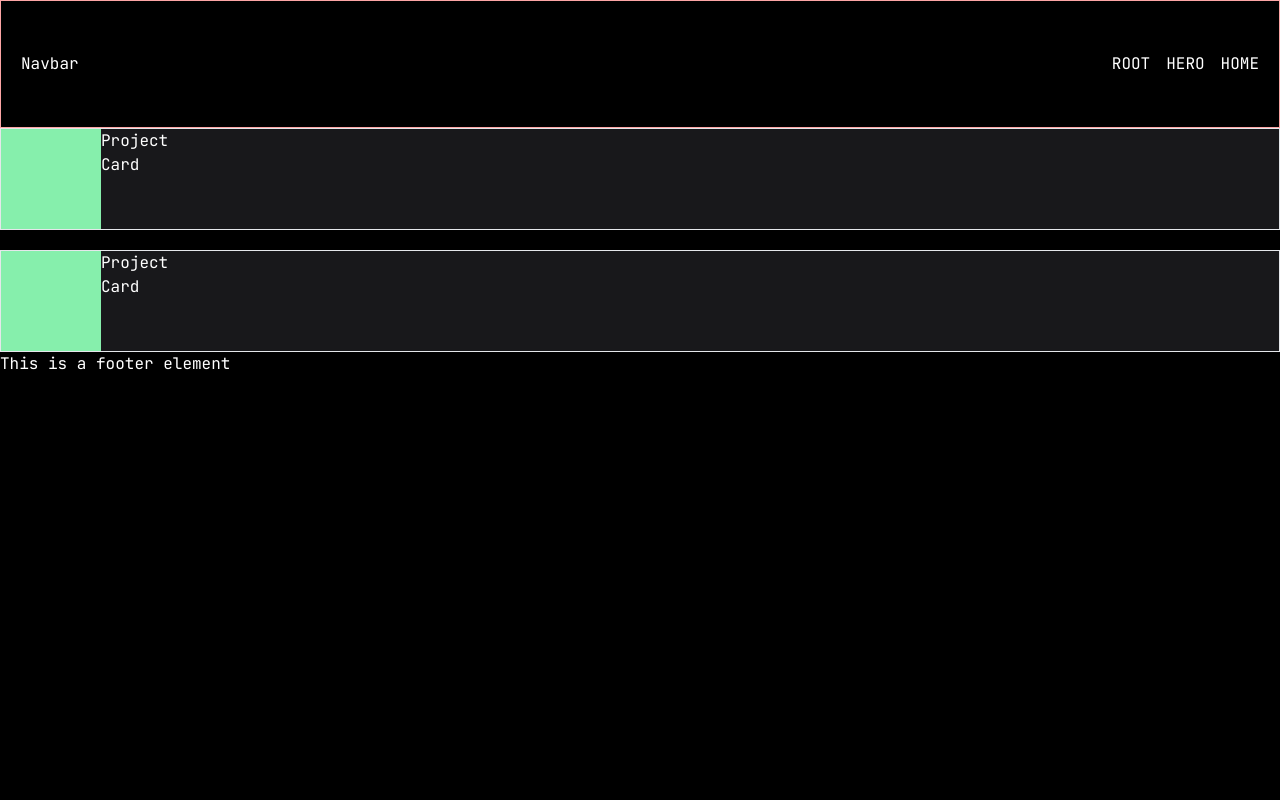
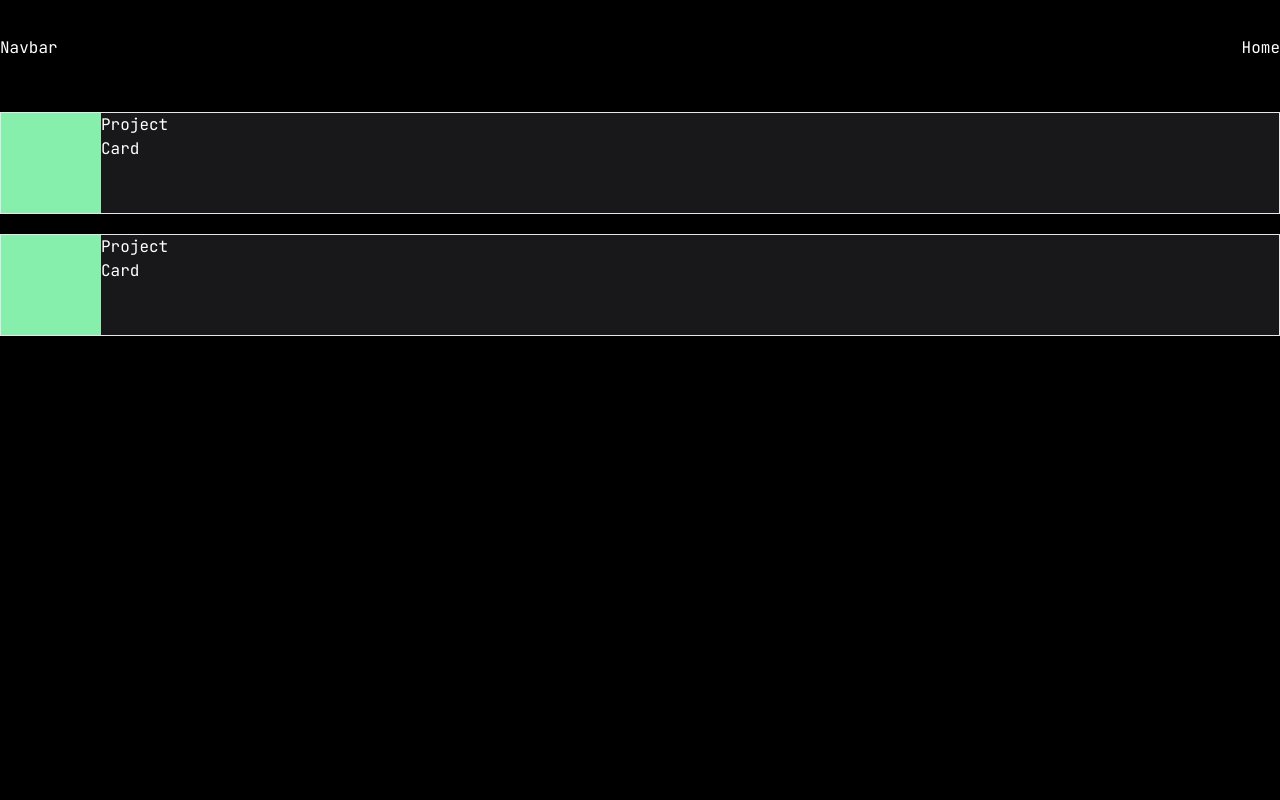
Before and after one commit to chrisbekk/portfolio, a React (Vite) app: page /pages/home in a window 1280 px wide. Shown: the top 800 px of the page. Built offline with nearby package versions, Linux system fonts and the light colour scheme.

Commit message:
fixed header and footer

```diff
--- a/src/components/Card.jsx
+++ b/src/components/Card.jsx
@@ -1,6 +1,6 @@
 import React, { useState } from 'react';
-import { animate, delay, motion } from 'framer-motion';
-import { abs } from 'three/examples/jsm/nodes/Nodes.js';
+import { motion } from 'framer-motion';
+
 export const Card = () => {
   const [isActive, setIsActive] = useState(false);
   const variants = {
@@ -8,23 +8,26 @@ export const Card = () => {
       height: 'fit-content',
       width: '100vw',
       position: 'relative',
+      zIndex: 'auto',
+      transition: { type: 'ease', delay: 0.5 },
     },
     animate: {
       height: '100vh',
       position: 'absolute',
       top: 0,
+      zIndex: '100',
       transition: { type: 'ease', delay: 0.15 },
-    },
-    exit: {
-      height: 'fit-content',
-      width: 'fit-content',
-      position: 'relative',
-      transition: { type: 'ease', delay: 0.25 },
     },
   };
 
   const cardVariants = {
-    initial: { height: '100px', width: '100px' },
+    initial: {
+      height: '100px',
+      width: '100px',
+      y: '0',
+      x: '0',
+      transition: { type: 'ease' },
+    },
     animate: {
       height: '200px',
       width: '200px',
--- /dev/null
+++ b/src/components/Footer.jsx
@@ -0,0 +1,9 @@
+import React from 'react';
+
+export const Footer = () => {
+  return (
+    <div className="h-24">
+      <div className="container mx-auto">FOOTER</div>
+    </div>
+  );
+};
--- /dev/null
+++ b/src/components/Navbar.jsx
@@ -0,0 +1,40 @@
+import React, { useState } from 'react';
+import { motion, useScroll, useMotionValueEvent } from 'framer-motion';
+import { Link } from 'react-router-dom';
+
+export const Navbar = () => {
+  const [hidden, setHidden] = useState(false);
+  const { scrollY } = useScroll();
+
+  function update(latest, prev) {
+    console.log('LATEST:', latest);
+    console.log('PREV:', prev);
+    if (latest < prev) {
+      setHidden(false);
+    } else if (latest > 100 && latest > prev) {
+      setHidden(true);
+    }
+  }
+  const variants = {
+    visible: { opacity: 1, y: 0 },
+    hidden: { opacity: 0, y: -25 },
+  };
+  useMotionValueEvent(scrollY, 'change', latest => {
+    update(latest, scrollY.prev);
+  });
+  return (
+    <motion.div
+      variants={variants}
+      animate={hidden ? 'hidden' : 'visible'}
+      transition={{ ease: [0.1, 0.25, 0.3, 1], duration: 0.6 }}
+      className="h-24 fixed z-50 w-full"
+    >
+      <div className="container mx-auto h-full w-full flex items-center justify-between">
+        <h1>Navbar</h1>
+        <nav>
+          <Link to={'/'}>Home</Link>
+        </nav>
+      </div>
+    </motion.div>
+  );
+};
--- a/src/pages/Layout.jsx
+++ b/src/pages/Layout.jsx
@@ -1,20 +1,19 @@
 import React from 'react';
 import { Outlet, Link } from 'react-router-dom';
+import { Navbar } from '../components/Navbar';
+import { Footer } from '../components/Footer';
 export const Layout = () => {
   return (
     <div className="bg-black flex text-white flex-col min-h-screen">
-      <header className="flex justify-between w-full px-5 h-32 items-center border-red-300 border">
-        <h1>Navbar</h1>
-        <div className="flex gap-4">
-          <Link to={'/'}>ROOT</Link>
-          <Link to={'/site'}>HERO</Link>
-          <Link to={'/pages/home'}>HOME</Link>
-        </div>
+      <header className="">
+        <Navbar />
       </header>
-      <main>
+      <main className="min-h-[300vh] mt-28">
         <Outlet />
       </main>
-      <footer>This is a footer element</footer>
+      <footer className="mt-auto">
+        <Footer />
+      </footer>
     </div>
   );
 };
```
